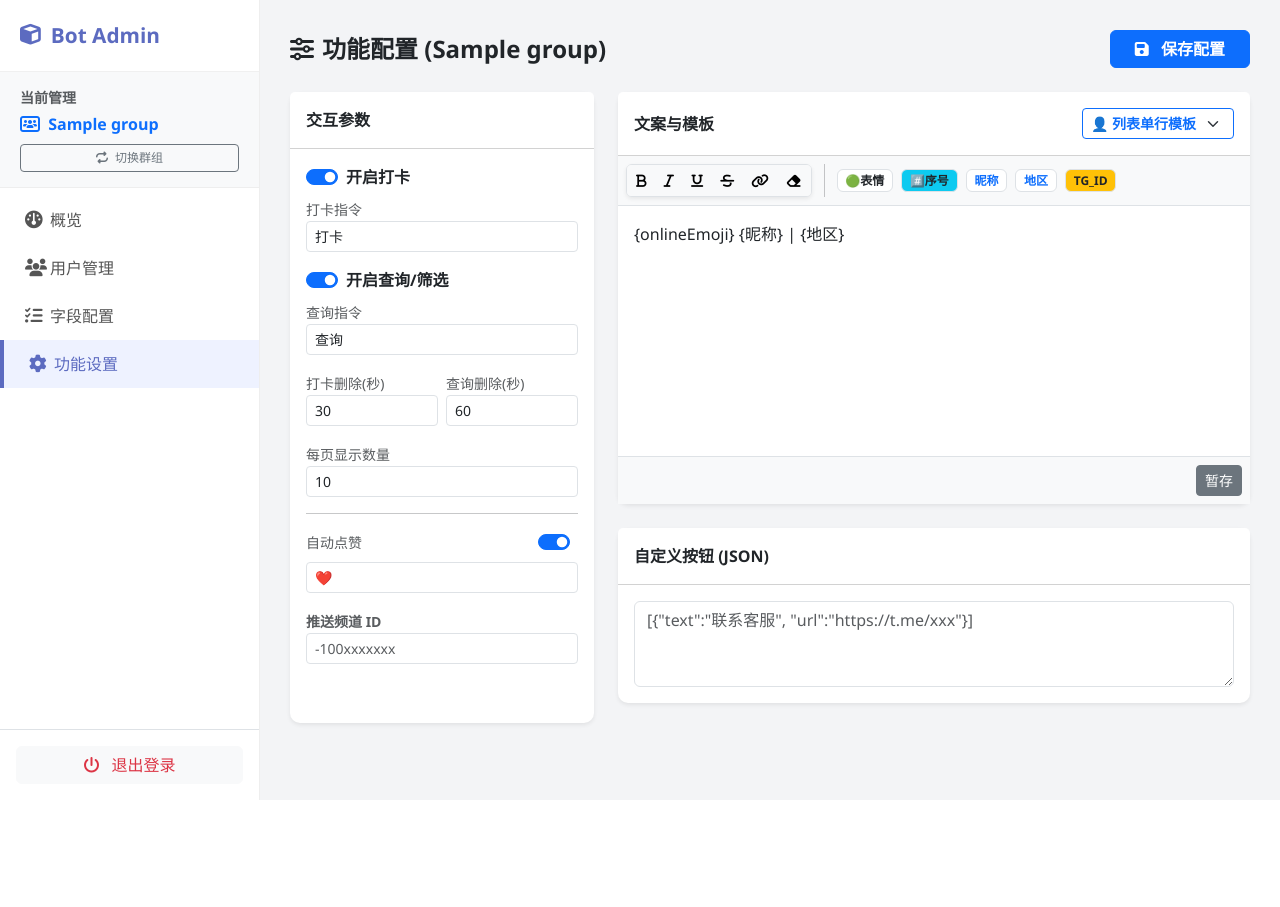
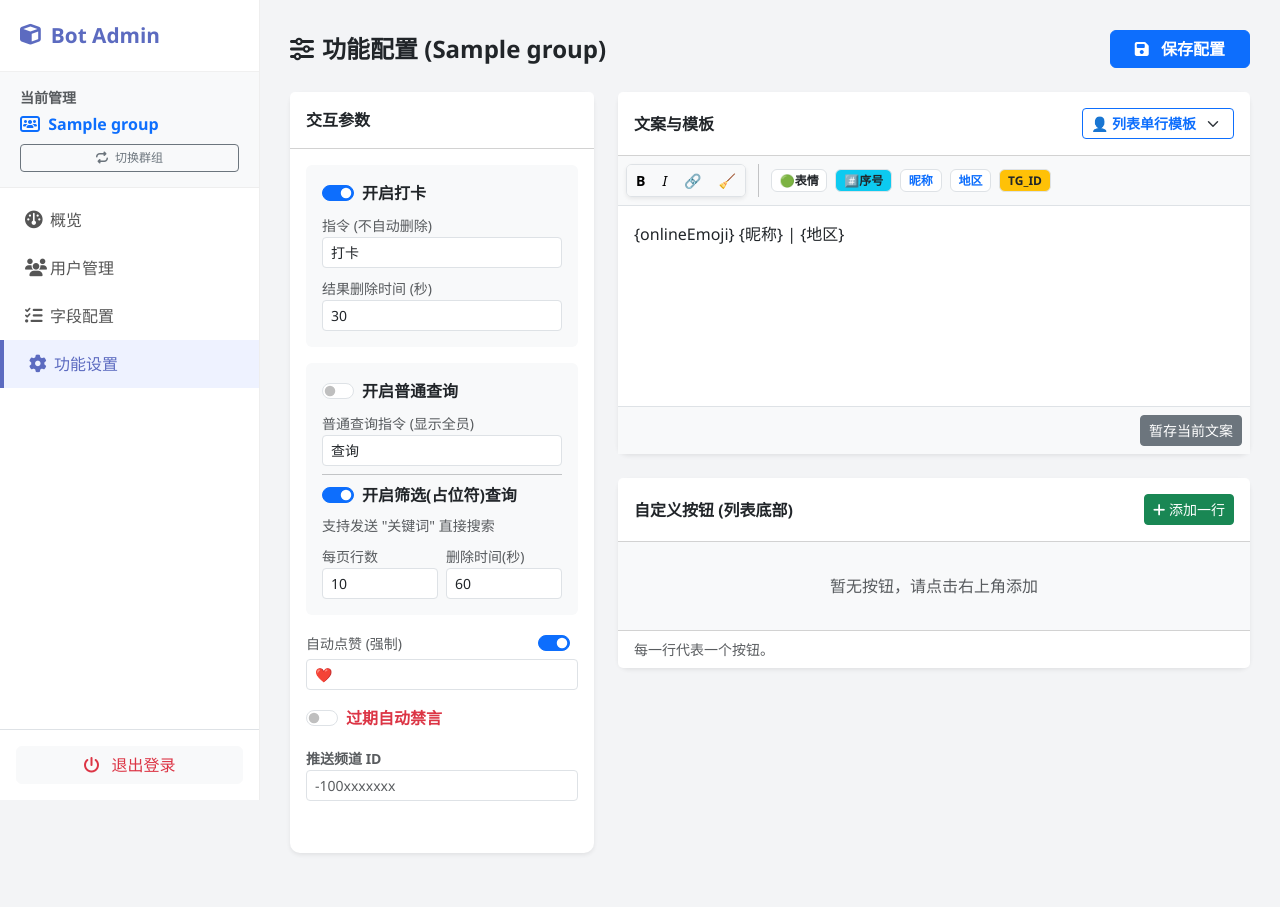
Before and after one commit to Szchiji/-, a Flask app: page /core/group/1/settings in a window 1280 px wide. Before the commit the page ends 800 px from the top, so only its background shows below. Run offline with Flask 3, Linux system fonts and the light colour scheme; the visitor is signed in with stand-in values (Sample User, id 1); tables that the repository leaves empty hold one stand-in row (values such as "Sample post"); parts of the project's set-up code (start-up, migrations or seed data) failed here and were passed over.

Commit message:
Update settings.html

```diff
--- a/app/modules/core/templates/settings.html
+++ b/app/modules/core/templates/settings.html
@@ -1,5 +1,13 @@
 {% extends "base.html" %}
 {% block content %}
+<style>
+    /* 按钮行样式 */
+    .btn-row { display: flex; gap: 10px; margin-bottom: 10px; align-items: center; }
+    .btn-row .form-control { flex: 1; }
+    /* 编辑器样式优化 */
+    #editor { white-space: pre-wrap; word-break: break-word; }
+</style>
+
 <div class="d-flex justify-content-between align-items-center mb-4">
     <h4 class="fw-bold m-0"><i class="fa-solid fa-sliders me-2"></i>功能配置 ({{ group.title }})</h4>
     <button class="btn btn-primary fw-bold px-4" onclick="saveSettings()">
@@ -8,55 +16,78 @@
 </div>
 
 <div class="row">
-    <!-- 左侧参数 (保持不变) -->
+    <!-- 左侧：参数配置 -->
     <div class="col-lg-4 mb-4">
         <div class="card shadow-sm border-0 h-100">
             <div class="card-header bg-white fw-bold py-3">交互参数</div>
             <div class="card-body">
+                <!-- 打卡模块 -->
+                <div class="p-3 bg-light rounded mb-3">
                     <div class="form-check form-switch mb-2">
                         <input class="form-check-input" type="checkbox" id="checkin_open" {{ 'checked' if conf.checkin_open }}>
                         <label class="fw-bold">开启打卡</label>
                     </div>
-                <div class="mb-3">
-                    <label class="small text-muted">打卡指令</label>
+                    <div class="mb-2">
+                        <label class="small text-muted">指令 (不自动删除)</label>
                         <input id="checkin_cmd" class="form-control form-control-sm" value="{{ conf.checkin_cmd }}" placeholder="打卡, 上班">
                     </div>
+                    <div class="mb-0">
+                        <label class="small text-muted">结果删除时间 (秒)</label>
+                        <input type="number" id="checkin_del_time" class="form-control form-control-sm" value="{{ conf.checkin_del_time }}">
+                    </div>
+                </div>
+
+                <!-- 查询模块 -->
+                <div class="p-3 bg-light rounded mb-3">
+                    <div class="form-check form-switch mb-2">
+                        <input class="form-check-input" type="checkbox" id="query_open" {{ 'checked' if conf.query_open }}>
+                        <label class="fw-bold">开启普通查询</label>
+                    </div>
+                    <div class="mb-2">
+                        <label class="small text-muted">普通查询指令 (显示全员)</label>
+                        <input id="query_cmd" class="form-control form-control-sm" value="{{ conf.query_cmd }}" placeholder="查询">
+                    </div>
+
+                    <hr class="my-2">
 
                     <div class="form-check form-switch mb-2">
                         <input class="form-check-input" type="checkbox" id="query_filter_open" {{ 'checked' if conf.query_filter_open }}>
-                    <label class="fw-bold">开启查询/筛选</label>
+                        <label class="fw-bold">开启筛选(占位符)查询</label>
                     </div>
-                <div class="mb-3">
-                    <label class="small text-muted">查询指令</label>
-                    <input id="query_cmd" class="form-control form-control-sm" value="{{ conf.query_cmd }}" placeholder="查询">
+                    <div class="mb-2">
+                        <div class="form-text small">支持发送 "关键词" 直接搜索</div>
                     </div>
 
-                <div class="row g-2 mb-3">
+                    <div class="row g-2">
                         <div class="col-6">
-                        <label class="small text-muted">打卡删除(秒)</label>
-                        <input type="number" id="checkin_del_time" class="form-control form-control-sm" value="{{ conf.checkin_del_time }}">
+                            <label class="small text-muted">每页行数</label>
+                            <input type="number" id="page_size" class="form-control form-control-sm" value="{{ conf.page_size }}">
                         </div>
                         <div class="col-6">
-                        <label class="small text-muted">查询删除(秒)</label>
+                            <label class="small text-muted">删除时间(秒)</label>
                             <input type="number" id="query_del_time" class="form-control form-control-sm" value="{{ conf.query_del_time }}">
                         </div>
                     </div>
-
-                <div class="mb-3">
-                    <label class="small text-muted">每页显示数量</label>
-                    <input type="number" id="page_size" class="form-control form-control-sm" value="{{ conf.page_size }}">
                 </div>
 
-                <hr>
-
-                <div class="d-flex justify-content-between align-items-center mb-2">
-                    <label class="small text-muted">自动点赞</label>
+                <!-- 互动模块 -->
+                <div class="mb-3">
+                    <div class="d-flex justify-content-between align-items-center mb-1">
+                        <label class="small text-muted">自动点赞 (强制)</label>
                         <div class="form-check form-switch m-0">
                             <input class="form-check-input" type="checkbox" id="auto_like" {{ 'checked' if conf.auto_like }}>
                         </div>
                     </div>
-                <input id="like_emoji" class="form-control mb-3 form-control-sm" value="{{ conf.like_emoji }}" placeholder="❤️">
+                    <input id="like_emoji" class="form-control form-control-sm" value="{{ conf.like_emoji }}" placeholder="❤️">
+                </div>
 
+                <!-- 禁言设置 -->
+                <div class="form-check form-switch mb-3">
+                    <input class="form-check-input" type="checkbox" id="auto_mute_expired" {{ 'checked' if conf.auto_mute_expired }}>
+                    <label class="fw-bold text-danger">过期自动禁言</label>
+                </div>
+
+                <!-- 推送频道 -->
                 <div class="mb-3">
                     <label class="small text-muted fw-bold text-success">推送频道 ID</label>
                     <input id="push_channel_id" class="form-control form-control-sm" value="{{ conf.push_channel_id or '' }}" placeholder="-100xxxxxxx">
@@ -65,8 +96,9 @@
         </div>
     </div>
 
-    <!-- 右侧文案 (增强编辑器) -->
+    <!-- 右侧：文案与按钮 -->
     <div class="col-lg-8 mb-4">
+        <!-- 1. 文案编辑器 -->
         <div class="card shadow-sm border-0 mb-4">
             <div class="card-header bg-white d-flex justify-content-between align-items-center py-3">
                 <span class="fw-bold">文案与模板</span>
@@ -74,7 +106,6 @@
                     <option value="template">👤 列表单行模板</option>
                     <option value="msg_query_header">📝 普通查询抬头</option>
                     <option value="msg_filter_header">🔍 筛选查询抬头</option>
-                    <option value="msg_expired_ban">⛔️ 过期禁言提示</option> <!-- 🆕 -->
                     <option value="push_template">📢 频道推送模板</option>
                     <option value="msg_checkin_success">✅ 打卡成功消息</option>
                     <option value="msg_not_registered">⚠️ 未认证提示</option>
@@ -82,39 +113,143 @@
                 </select>
             </div>
             <div class="card-body d-flex flex-column p-0">
-                <!-- 🆕 增强工具栏 -->
+                <!-- 工具栏 -->
                 <div class="p-2 bg-light border-bottom d-flex flex-wrap gap-2 align-items-center">
                     <div class="btn-group bg-white border rounded shadow-sm">
-                        <button class="btn btn-sm btn-light" onclick="cmd('bold')" title="加粗"><i class="fa-solid fa-bold"></i></button>
-                        <button class="btn btn-sm btn-light" onclick="cmd('italic')" title="斜体"><i class="fa-solid fa-italic"></i></button>
-                        <button class="btn btn-sm btn-light" onclick="cmd('underline')" title="下划线"><i class="fa-solid fa-underline"></i></button>
-                        <button class="btn btn-sm btn-light" onclick="cmd('strikethrough')" title="删除线"><i class="fa-solid fa-strikethrough"></i></button>
-                        <button class="btn btn-sm btn-light" onclick="link()" title="链接"><i class="fa-solid fa-link"></i></button>
-                        <button class="btn btn-sm btn-light" onclick="cmd('removeFormat')" title="清除格式"><i class="fa-solid fa-eraser"></i></button>
+                        <button class="btn btn-sm btn-light" onclick="exec('bold')"><b>B</b></button>
+                        <button class="btn btn-sm btn-light" onclick="exec('italic')"><i>I</i></button>
+                        <button class="btn btn-sm btn-light" onclick="addLink()">🔗</button>
+                        <button class="btn btn-sm btn-light" onclick="exec('removeFormat')">🧹</button>
                     </div>
                     <div class="vr mx-1"></div>
-                    <span class="badge bg-white text-dark border cursor-pointer" onclick="insert('{onlineEmoji}')">🟢表情</span>
-                    <span class="badge bg-info text-dark border cursor-pointer" onclick="insert('{序号}')">#️⃣序号</span>
+                    <span class="badge bg-white text-dark border cursor-pointer" onclick="insertHtml('{onlineEmoji}')">🟢表情</span>
+                    <span class="badge bg-info text-dark border cursor-pointer" onclick="insertHtml('{序号}')">#️⃣序号</span>
                     {% for f in fields %}
-                    <span class="badge bg-white text-primary border cursor-pointer" onclick="insert('{'+'{{ f.label }}'+'}')">{{ f.label }}</span>
+                    <span class="badge bg-white text-primary border cursor-pointer" onclick="insertHtml('{'+'{{ f.label }}'+'}')">{{ f.label }}</span>
                     {% endfor %}
-                    <span class="badge bg-warning text-dark border cursor-pointer" onclick="insert('{tg_id}')">TG_ID</span>
+                    <span class="badge bg-warning text-dark border cursor-pointer" onclick="insertHtml('{tg_id}')">TG_ID</span>
                 </div>
-                <div id="editor" class="p-3 flex-grow-1" contenteditable="true" style="outline:none; min-height: 250px;"></div>
-                <div class="p-2 border-top bg-light text-end"><button class="btn btn-sm btn-secondary" onclick="saveTmp()">暂存</button></div>
+
+                <!-- 编辑区域 -->
+                <div id="editor" class="p-3 flex-grow-1" contenteditable="true" style="outline:none; min-height: 200px;"></div>
+
+                <div class="p-2 border-top bg-light text-end">
+                    <button class="btn btn-sm btn-secondary" onclick="saveTmp()">暂存当前文案</button>
+                </div>
             </div>
         </div>
 
+        <!-- 2. 按钮生成器 -->
         <div class="card shadow-sm border-0">
-            <div class="card-header bg-white fw-bold py-3">自定义按钮 (JSON)</div>
-            <div class="card-body">
-                <textarea id="custom_buttons" class="form-control" rows="3" placeholder='[{"text":"联系客服", "url":"https://t.me/xxx"}]'>{{ conf.custom_buttons }}</textarea>
+            <div class="card-header bg-white d-flex justify-content-between align-items-center py-3">
+                <span class="fw-bold">自定义按钮 (列表底部)</span>
+                <button class="btn btn-sm btn-success" onclick="addButtonRow()"><i class="fa-solid fa-plus"></i> 添加一行</button>
+            </div>
+            <div class="card-body bg-light" id="btnContainer">
+                <!-- 动态生成按钮行 -->
+            </div>
+            <div class="card-footer bg-white text-muted small">
+                每一行代表一个按钮。
             </div>
         </div>
     </div>
 </div>
 
 <script>
+    // --- 1. 编辑器逻辑 (光标记忆 + 空格修复) ---
+    let savedRange = null;
+    const editor = document.getElementById('editor');
+
+    // 监听光标变化，实时记录位置
+    document.addEventListener('selectionchange', () => {
+        const sel = window.getSelection();
+        if (sel.rangeCount > 0 && editor.contains(sel.anchorNode)) {
+            savedRange = sel.getRangeAt(0);
+        }
+    });
+
+    // 失去焦点时不要清空 range，而是保持最后状态
+    editor.addEventListener('blur', () => {});
+
+    function exec(cmd, val) {
+        restoreSelection();
+        document.execCommand(cmd, false, val);
+        editor.focus();
+    }
+
+    function addLink() {
+        const url = prompt('输入链接 URL:');
+        if (url) exec('createLink', url);
+    }
+
+    function insertHtml(html) {
+        restoreSelection();
+        document.execCommand('insertText', false, html); // 使用 insertText 避免插入多余的 span 样式
+        editor.focus();
+    }
+
+    function restoreSelection() {
+        editor.focus();
+        if (savedRange) {
+            const sel = window.getSelection();
+            sel.removeAllRanges();
+            sel.addRange(savedRange);
+        }
+    }
+
+    // --- 2. 按钮生成器逻辑 ---
+    // 初始数据
+    let loadedButtons = [];
+    try {
+        loadedButtons = JSON.parse(`{{ conf.custom_buttons|safe }}` || '[]');
+    } catch(e) { loadedButtons = []; }
+
+    const btnContainer = document.getElementById('btnContainer');
+
+    function renderButtons() {
+        btnContainer.innerHTML = '';
+        loadedButtons.forEach((btn, index) => {
+            const row = document.createElement('div');
+            row.className = 'btn-row';
+            row.innerHTML = `
+                <div class="input-group input-group-sm">
+                    <span class="input-group-text">文案</span>
+                    <input type="text" class="form-control btn-text" value="${btn.text}">
+                </div>
+                <div class="input-group input-group-sm">
+                    <span class="input-group-text">链接</span>
+                    <input type="text" class="form-control btn-url" value="${btn.url}">
+                </div>
+                <button class="btn btn-sm btn-outline-danger" onclick="removeBtn(${index})"><i class="fa-solid fa-trash"></i></button>
+            `;
+            btnContainer.appendChild(row);
+        });
+        if (loadedButtons.length === 0) {
+            btnContainer.innerHTML = '<div class="text-center text-muted py-3">暂无按钮，请点击右上角添加</div>';
+        }
+    }
+
+    function addButtonRow() {
+        loadedButtons.push({text: '', url: ''});
+        renderButtons();
+    }
+
+    function removeBtn(index) {
+        loadedButtons.splice(index, 1);
+        renderButtons();
+    }
+
+    function collectButtons() {
+        const res = [];
+        document.querySelectorAll('.btn-row').forEach(row => {
+            const t = row.querySelector('.btn-text').value.trim();
+            const u = row.querySelector('.btn-url').value.trim();
+            if(t && u) res.push({text: t, url: u});
+        });
+        return JSON.stringify(res);
+    }
+
+    // --- 3. 配置保存逻辑 ---
     let msgs = {
         template: `{{ conf.template|safe }}`,
         push_template: `{{ conf.push_template|safe }}`,
@@ -122,28 +257,29 @@
         msg_not_registered: `{{ conf.msg_not_registered|safe }}`,
         msg_repeat_checkin: `{{ conf.msg_repeat_checkin|safe }}`,
         msg_query_header: `{{ conf.msg_query_header|safe }}`,
-        msg_filter_header: `{{ conf.msg_filter_header|safe }}`,
-        msg_expired_ban: `{{ conf.msg_expired_ban|safe }}`
+        msg_filter_header: `{{ conf.msg_filter_header|safe }}`
     };
 
     const currentGroupId = {{ group.id }};
-    document.addEventListener('DOMContentLoaded', () => loadMsg());
+    document.addEventListener('DOMContentLoaded', () => {
+        loadMsg();
+        renderButtons(); // 渲染按钮
+    });
 
     function loadMsg() {
         if(!msgs.msg_filter_header) msgs.msg_filter_header = "🔍 <b>筛选结果：</b>\n";
-        if(!msgs.msg_expired_ban) msgs.msg_expired_ban = "⛔️ <b>您的认证已过期，已被暂时禁言。</b>";
         document.getElementById('editor').innerHTML = msgs[document.getElementById('msgSelector').value] || '';
     }
 
     function saveTmp() {
-        msgs[document.getElementById('msgSelector').value] = document.getElementById('editor').innerHTML;
+        // ⚡️ 修复空格问题：替换 &nbsp; 为普通空格
+        let content = document.getElementById('editor').innerHTML;
+        content = content.replace(/&nbsp;/g, ' ');
+        msgs[document.getElementById('msgSelector').value] = content;
+
         const btn = document.querySelector('.btn-secondary');
         btn.innerHTML = '已暂存'; setTimeout(() => btn.innerHTML = '暂存', 500);
     }
-
-    function cmd(c,v){ document.getElementById('editor').focus(); document.execCommand(c,false,v); }
-    function insert(t){ cmd('insertText', t); }
-    function link(){ let u=prompt('URL:'); if(u) cmd('createLink',u); }
 
     function saveSettings() {
         saveTmp();
@@ -153,15 +289,23 @@
                 ...msgs,
                 checkin_open: document.getElementById('checkin_open').checked,
                 checkin_cmd: document.getElementById('checkin_cmd').value,
-                query_filter_open: document.getElementById('query_filter_open').checked,
+
+                query_open: document.getElementById('query_open').checked, // 普通查询开关
                 query_cmd: document.getElementById('query_cmd').value,
+
+                query_filter_open: document.getElementById('query_filter_open').checked, // 筛选开关
+
                 page_size: document.getElementById('page_size').value,
                 checkin_del_time: document.getElementById('checkin_del_time').value,
                 query_del_time: document.getElementById('query_del_time').value,
+
                 auto_like: document.getElementById('auto_like').checked,
                 like_emoji: document.getElementById('like_emoji').value,
+                auto_mute_expired: document.getElementById('auto_mute_expired').checked,
+
                 push_channel_id: document.getElementById('push_channel_id').value,
-                custom_buttons: document.getElementById('custom_buttons').value,
+                custom_buttons: collectButtons(), // ⚡️ 收集按钮数据
+
                 online_emoji: "{{ conf.online_emoji }}",
                 offline_emoji: "{{ conf.offline_emoji }}"
             }
```
Lines whose indentation alone changed are shown as unchanged.
